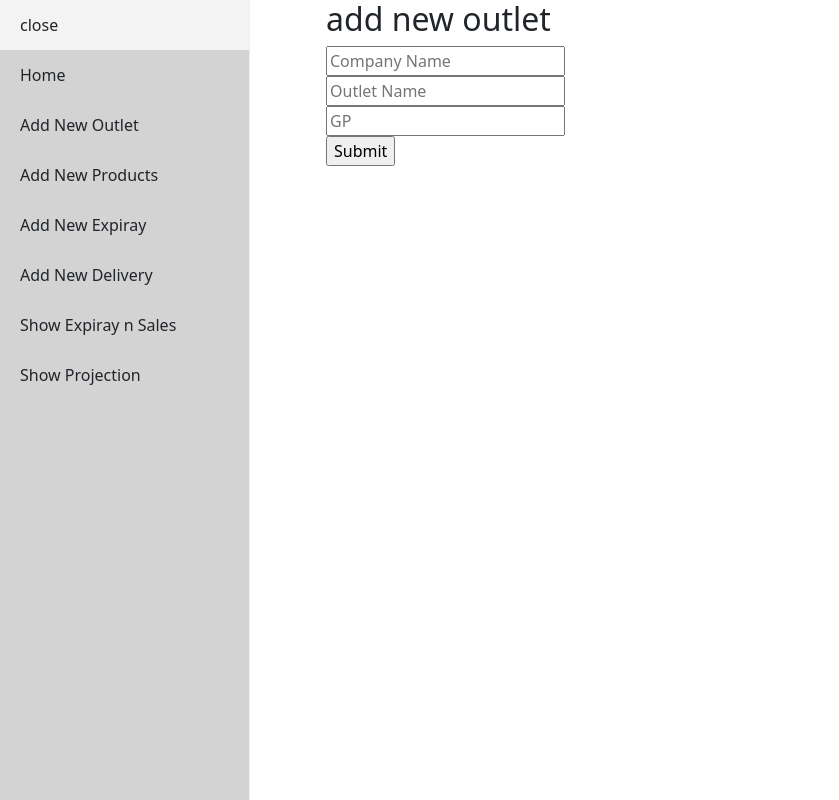
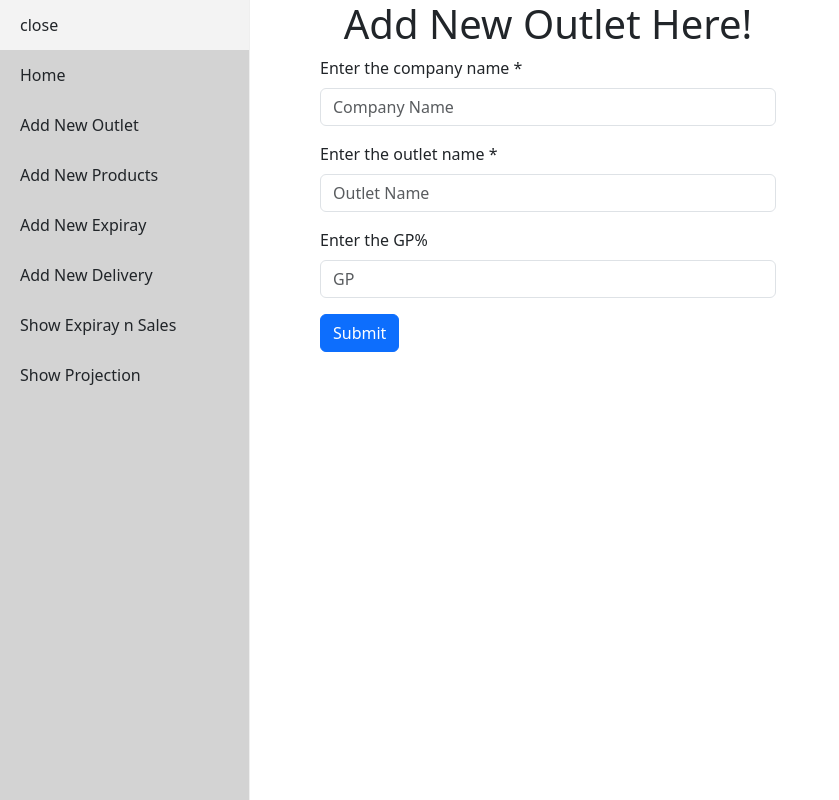
Before and after one commit to Emitaz-pias/sales-analysis-front, a React (Create React App) app: page /addNewOutlet in a window 1280 px wide. Shown: the whole page, without its empty margins (0-839 px from the left). Built offline with nearby package versions, Linux system fonts and the light colour scheme.

Commit message:
add new outlet form done

```diff
--- a/src/components/AddNewOutlet/AddNewOutlet.js
+++ b/src/components/AddNewOutlet/AddNewOutlet.js
@@ -1,27 +1,82 @@
-import React from 'react';
+import React  from 'react';
 import { useForm } from 'react-hook-form';
-
+import { Form, Button, Row, Col } from 'react-bootstrap';
 
 const AddNewOutlet = () => {
-    const { register, handleSubmit, formState: { errors } } = useForm();
-  const onSubmit = data => console.log(data);
-  console.log(errors);
-    return (
-        <div>
-            <h2>add new outlet</h2>
-            <form onSubmit={handleSubmit(onSubmit)}>
-      <input type="text" placeholder="Company Name" {...register("Company Name", {required: true})} />
-      <br/>
-      <input type="text" placeholder="Outlet Name" {...register("Outlet Name", {required: true})} />
-            <br/>
+  const { register, handleSubmit, formState: { errors }, reset } = useForm();
 
-      <input type="number" placeholder="GP" {...register("GP", {required: true})} />
-      <br/>
+  const handleKeyPress = (e, index) => {
+    if (e.key === 'Enter') {
+      e.preventDefault();
+      if (index ===2) {
+       return window.alert('Confirm Submit New Outlet? Click Submit');
+      } else {
+        handleSubmit(onSubmit)();
+      }
+    }
+  };
 
-      <input type="submit" />
-    </form>
-        </div>
-    );
+  const onSubmit = (data) => {
+    console.log(data, 'onSubmit called');
+    reset();
+  };
+
+  return (
+    <section>
+      <Row>
+        <Col lg={6} md={6} xs={6}>
+          <h1 className="text-center">Add New Outlet Here!</h1>
+        </Col>
+      </Row>
+      <Row>
+        <Col lg={6} md={6} xs={6}>
+          <Form onSubmit={handleSubmit(onSubmit)}>
+            <Form.Group className="mb-3">
+              <Form.Label>Enter the company name *</Form.Label>
+              <Form.Control
+                onKeyDown={(e) => handleKeyPress(e, 0)}
+                type="text"
+                placeholder="Company Name"
+                {...register('companyName', { required: true })}
+              />
+              {errors.companyName && (
+                <p>Please Enter the Company name *</p>
+              )}
+            </Form.Group>
+            <Form.Group className="mb-3">
+              <Form.Label>Enter the outlet name *</Form.Label>
+              <Form.Control
+
+                onKeyDown={(e) => handleKeyPress(e, 1)}
+                type="text"
+                placeholder="Outlet Name"
+                {...register('outletName', { required: true })}
+              />
+              {errors.outletName && (
+                <p>Please Enter the Outlet name</p>
+              )}
+            </Form.Group>
+            <Form.Group className="mb-3">
+              <Form.Label>Enter the GP%</Form.Label>
+              <Form.Control
+
+                onKeyDown={(e) => handleKeyPress(e, 2)}
+                type="number"
+                placeholder="GP"
+                {...register('gp', { required: true })}
+              />
+              {errors.gp && (
+                <p>Please Enter Gp</p>
+              )}
+            </Form.Group>
+            <Form.Group className="mb-3">
+              <Button type="submit">Submit</Button>
+            </Form.Group>
+          </Form>
+        </Col>
+      </Row>
+    </section>
+  );
 };
 
 export default AddNewOutlet;
--- a/src/components/Layout/Layout.js
+++ b/src/components/Layout/Layout.js
@@ -5,7 +5,7 @@ import { Outlet } from 'react-router-dom';
 
 const Layout = () => {
     return (
-        <Row>
+        <Row className='w-100'>
             <Col md={2} lg={3}>
             <Mysidebar/>
             </Col>
```
